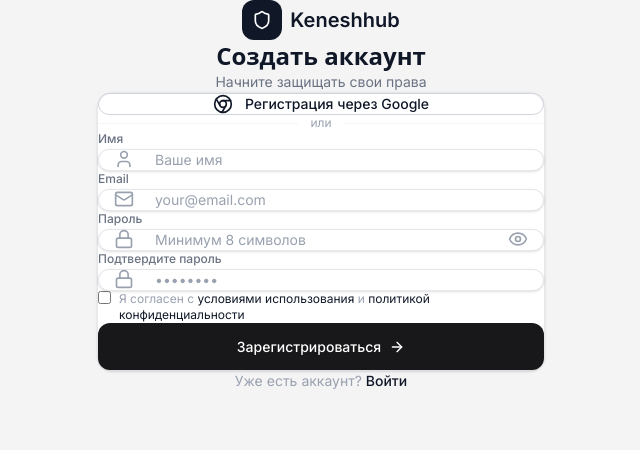
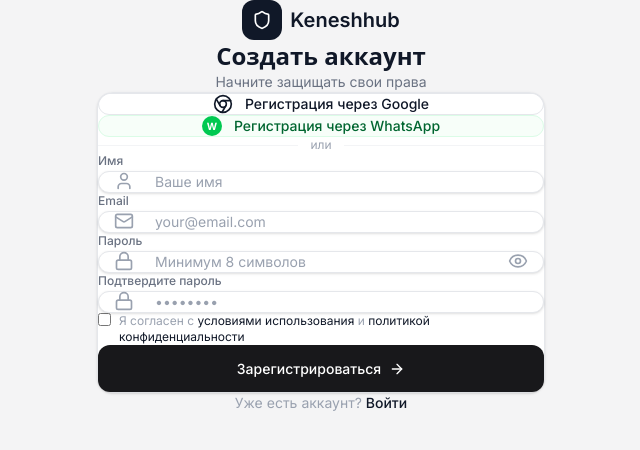
Before and after one commit to ultrasoundcode/keneshub2.0, a Next.js app: page /register in a window 1280 px wide. Shown: the top 450 px of the page, without its empty margins (319-959 px from the left). Built offline with nearby package versions, Linux system fonts and the light colour scheme; a web font is replaced by a local one.

Commit message:
feat: add WhatsApp registration fallback to Register page

```diff
--- a/src/app/(auth)/register/page.tsx
+++ b/src/app/(auth)/register/page.tsx
@@ -77,11 +77,24 @@
 
       {/* Form */}
       <div className="bg-white border border-gray-200 shadow-sm rounded-2xl p-8">
-        {/* Google OAuth */}
-        <button className="w-full flex items-center justify-center gap-3 py-3 rounded-full border border-gray-300 hover:bg-gray-100 transition-all duration-300 mb-6">
-          <Chrome className="w-5 h-5 text-gray-900" />
-          <span className="text-sm text-gray-900 font-medium">Регистрация через Google</span>
-        </button>
+        {/* Social Auth Buttons */}
+        <div className="space-y-3 mb-6">
+          <button className="w-full flex items-center justify-center gap-3 py-3 rounded-xl border border-gray-200 hover:bg-gray-50 transition-all duration-300">
+            <Chrome className="w-5 h-5 text-gray-900" />
+            <span className="text-sm text-gray-900 font-medium">Регистрация через Google</span>
+          </button>
+
+          <Link
+            href="https://wa.me/77000000000?text=Здравствуйте%2C%20я%20хочу%20зарегистрироваться%20в%20Keneshub."
+            target="_blank"
+            className="w-full flex items-center justify-center gap-3 py-3 rounded-xl border border-green-100 bg-green-50/50 hover:bg-green-50 hover:border-green-200 transition-all duration-300"
+          >
+            <div className="w-5 h-5 rounded-full bg-green-500 flex items-center justify-center">
+              <span className="text-[10px] text-white font-bold">W</span>
+            </div>
+            <span className="text-sm text-green-800 font-medium">Регистрация через WhatsApp</span>
+          </Link>
+        </div>
 
         <div className="flex items-center gap-3 mb-6">
           <div className="flex-1 h-px bg-gray-100" />
```
